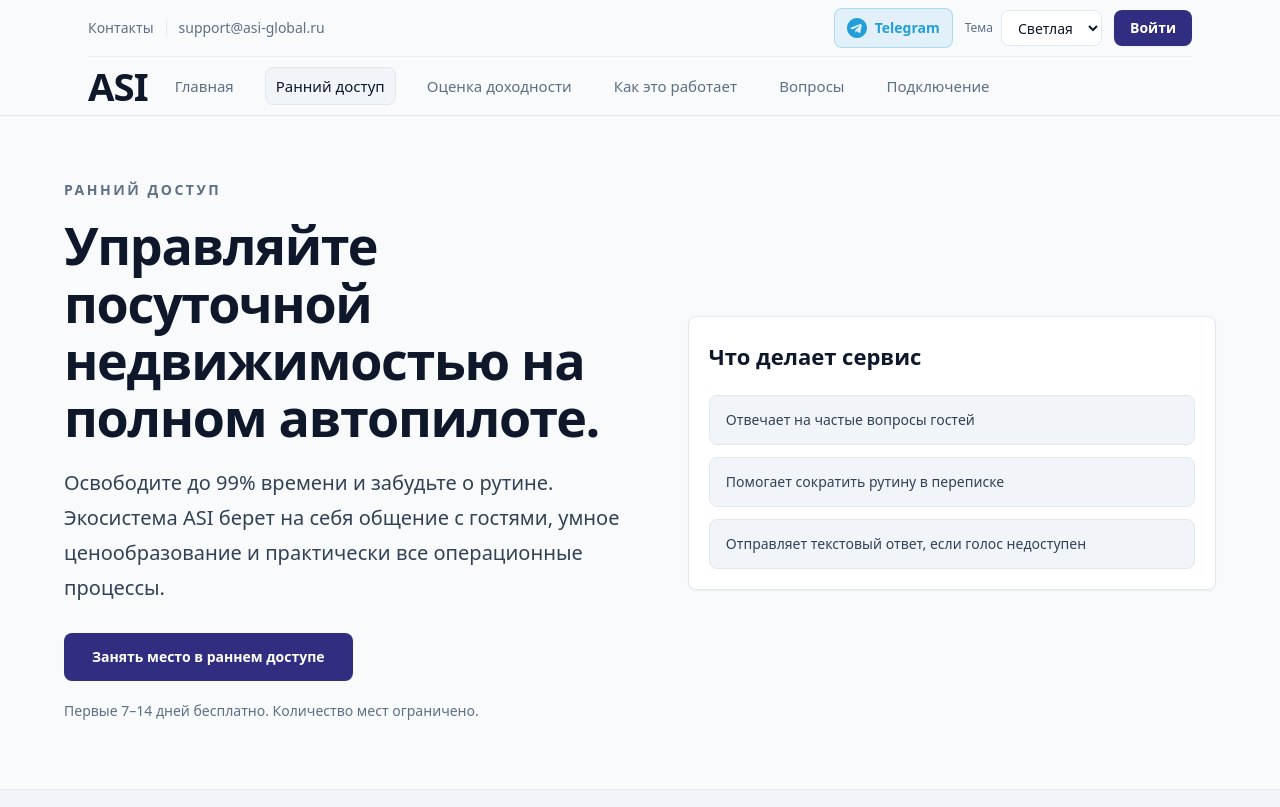
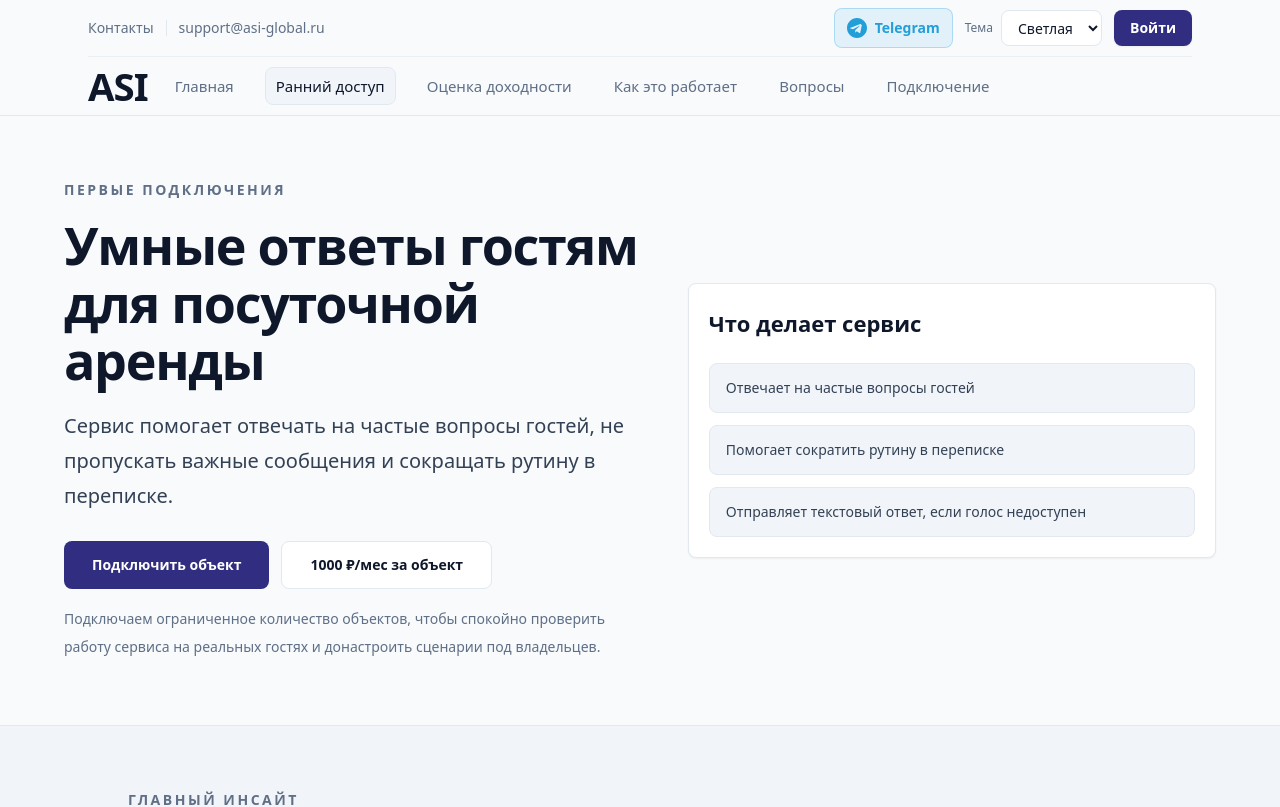
Before and after one commit to ASI-integration/asi-landing, a Next.js app: page /ru/early-access in a window 1280 px wide. Shown: the top 807 px of the page. Built offline with nearby package versions, Linux system fonts and the light colour scheme.

Commit message:
fix: improve early access hero text

```diff
--- a/src/app/ru/early-access/page.tsx
+++ b/src/app/ru/early-access/page.tsx
@@ -68,22 +68,30 @@ export default function RuEarlyAccessPage() {
         <section className="px-4 py-12 sm:px-6 sm:py-16">
           <div className="mx-auto grid max-w-6xl gap-10 lg:grid-cols-[1.05fr_0.95fr] lg:items-center">
             <div>
-              <p className="text-sm font-bold uppercase tracking-[0.18em] text-[var(--t-muted)]">Ранний доступ</p>
+              <p className="text-sm font-bold uppercase tracking-[0.18em] text-[var(--t-muted)]">Первые подключения</p>
               <h1 className="mt-4 max-w-4xl text-3xl font-bold leading-tight tracking-tight text-[var(--t-text)] sm:text-5xl">
-                Управляйте посуточной недвижимостью на полном автопилоте.
+                Умные ответы гостям для посуточной аренды
               </h1>
               <p className="mt-5 max-w-3xl text-base leading-8 text-[var(--t-text-2)] sm:text-lg">
-                Освободите до 99% времени и забудьте о рутине. Экосистема ASI берет на себя общение с гостями, умное ценообразование и практически все операционные процессы.
+                Сервис помогает отвечать на частые вопросы гостей, не пропускать важные сообщения и сокращать рутину в переписке.
               </p>
               <div className="mt-7">
-                <a
-                  href="#pilot-form"
-                  className="inline-flex min-h-12 items-center justify-center rounded-lg bg-[var(--t-accent)] px-7 py-3 text-sm font-bold text-white transition hover:bg-[var(--t-accent-hover)]"
-                >
-                  Занять место в раннем доступе
-                </a>
+                <div className="flex flex-wrap gap-3">
+                  <a
+                    href="#pilot-form"
+                    className="inline-flex min-h-12 items-center justify-center rounded-lg bg-[var(--t-accent)] px-7 py-3 text-sm font-bold text-white transition hover:bg-[var(--t-accent-hover)]"
+                  >
+                    Подключить объект
+                  </a>
+                  <a
+                    href="#pilot-form"
+                    className="inline-flex min-h-12 items-center justify-center rounded-lg border border-[var(--t-border)] bg-[var(--t-surface)] px-7 py-3 text-sm font-bold text-[var(--t-text)] transition hover:bg-[var(--t-surface-2)]"
+                  >
+                    1000 ₽/мес за объект
+                  </a>
+                </div>
                 <p className="mt-4 max-w-2xl text-sm leading-7 text-[var(--t-muted)]">
-                  Первые 7–14 дней бесплатно. Количество мест ограничено.
+                  Подключаем ограниченное количество объектов, чтобы спокойно проверить работу сервиса на реальных гостях и донастроить сценарии под владельцев.
                 </p>
               </div>
             </div>
```
